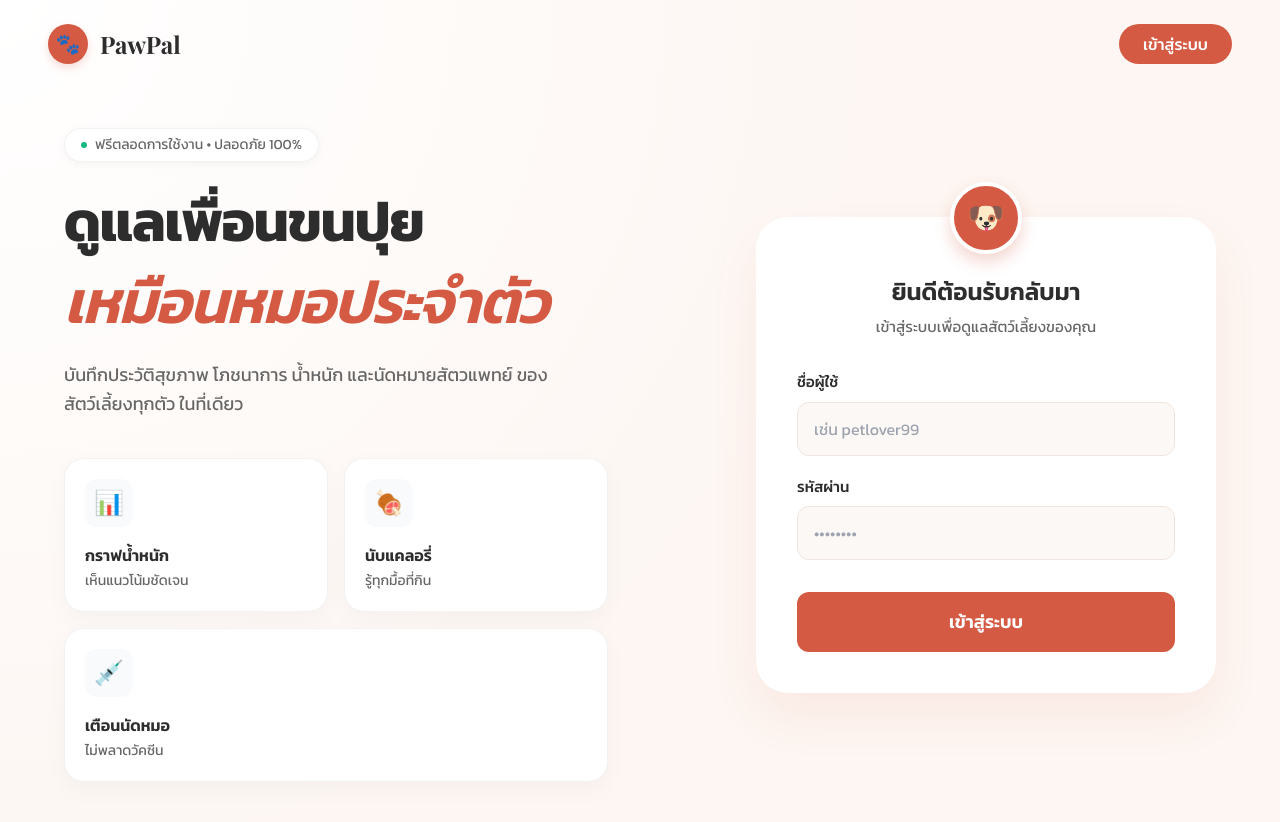
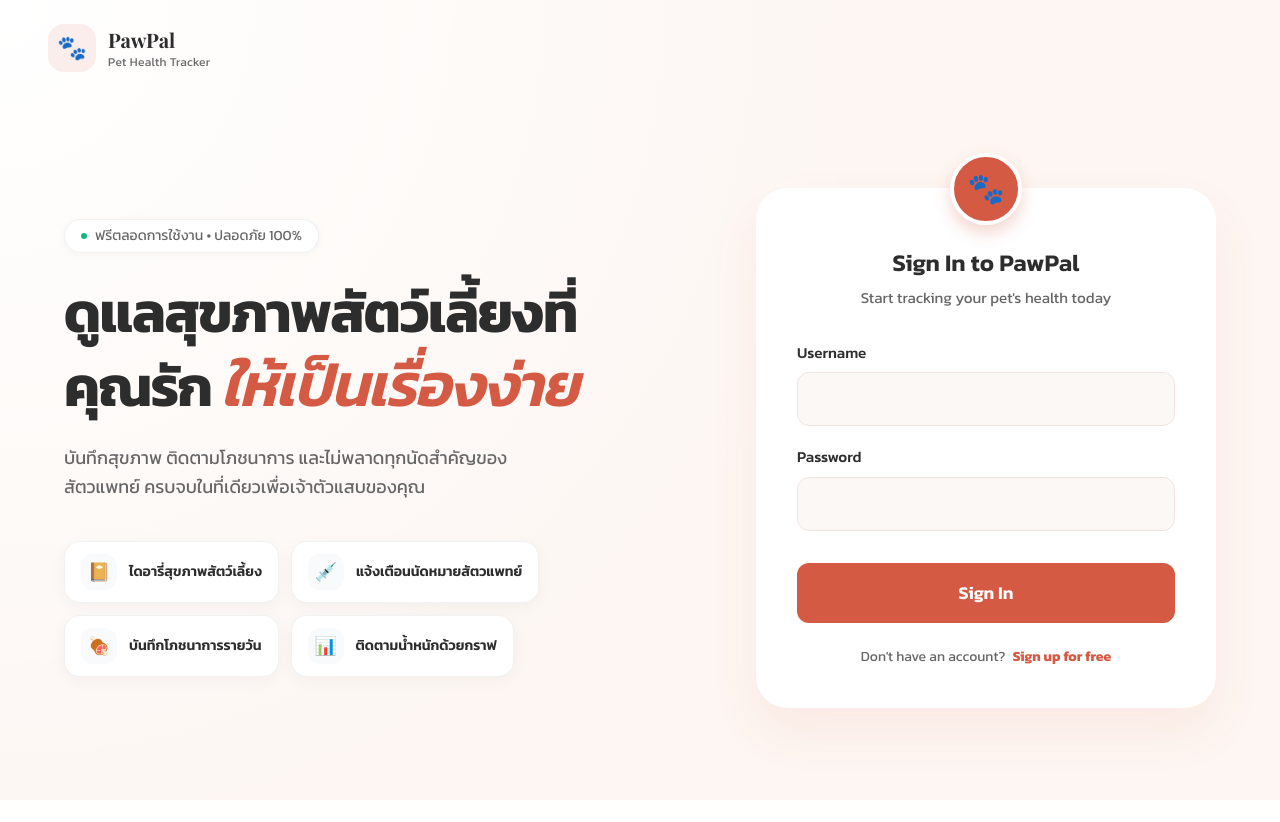
Before and after one commit to myminit/pet-health-tracker, a Django app: page / in a window 1280 px wide. After the commit the page ends 770 px from the top, so only its background shows below. Run offline with Django 5.2, Linux system fonts and the light colour scheme; some libraries are stand-ins or nearby versions.

Commit message:
เพิ่ม sign in

```diff
--- a/apps/pets/templates/pets/login.html
+++ b/apps/pets/templates/pets/login.html
@@ -4,7 +4,7 @@
 <head>
     <meta charset="UTF-8">
     <meta name="viewport" content="width=device-width, initial-scale=1.0">
-    <title>เข้าสู่ระบบ - PawPal</title>
+    <title>PawPal</title>
     <link rel="preconnect" href="https://fonts.googleapis.com">
     <link rel="preconnect" href="https://fonts.gstatic.com" crossorigin>
     <link
@@ -39,17 +39,17 @@
 
     <nav class="flex justify-between items-center py-4 px-5 sm:py-6 sm:px-12">
         <a href="/" class="flex items-center gap-3 no-underline">
-            <div
-                class="bg-primary text-white w-10 h-10 rounded-full flex items-center justify-center text-xl shadow-[0_4px_8px_rgba(213,90,68,0.2)]">
-                🐾</div>
-            <span class="text-2xl font-bold font-playfair text-text-dark">PawPal</span>
+            <div class="bg-primary/10 text-primary w-12 h-12 rounded-2xl flex items-center justify-center text-2xl">
+                🐾
+            </div>
+            <div class="flex flex-col leading-tight">
+                <span class="text-xl font-bold font-playfair text-text-dark">PawPal</span>
+                <span class="text-xs text-text-muted font-normal tracking-wide">Pet Health Tracker</span>
+            </div>
         </a>
-        <a href="#"
-            class="bg-primary hover:bg-primary-hover text-white border-none rounded-full py-2 px-6 font-medium cursor-pointer no-underline transition-all duration-200 hover:-translate-y-px">เข้าสู่ระบบ</a>
     </nav>
 
-    <div
-        class="max-w-[1200px] w-full mx-auto px-6 py-10 flex-1 flex flex-col lg:flex-row items-center gap-16 lg:gap-16">
+    <div class="max-w-[1200px] w-full mx-auto px-6 py-10 flex-1 flex flex-col lg:flex-row items-center gap-16">
 
         <!-- Left Content -->
         <div class="flex-1 w-full lg:max-w-[580px] text-center lg:text-left">
@@ -60,33 +60,39 @@
             </div>
 
             <h1 class="text-[2.5rem] sm:text-[3.5rem] font-bold leading-tight mt-0 mb-5 text-text-dark tracking-tight">
-                ดูแลเพื่อนขนปุย
-                <span
-                    class="text-primary italic block mt-2 text-[2.8rem] sm:text-[3.8rem] font-semibold">เหมือนหมอประจำตัว</span>
+                ดูแลสุขภาพสัตว์เลี้ยงที่คุณรัก
+                <span class="text-primary italic text-[2.8rem] sm:text-[3.8rem] font-semibold">ให้เป็นเรื่องง่าย</span>
             </h1>
 
             <p class="text-lg text-text-muted leading-relaxed mb-10 max-w-[500px] mx-auto lg:mx-0">
-                บันทึกประวัติสุขภาพ โภชนาการ น้ำหนัก และนัดหมายสัตวแพทย์ ของสัตว์เลี้ยงทุกตัว ในที่เดียว
+                บันทึกสุขภาพ ติดตามโภชนาการ และไม่พลาดทุกนัดสำคัญของสัตวแพทย์ ครบจบในที่เดียวเพื่อเจ้าตัวแสบของคุณ
             </p>
 
-            <div class="flex flex-col sm:flex-row gap-4 justify-center lg:justify-start flex-wrap">
+            <div class="flex flex-wrap gap-3 justify-center lg:justify-start">
                 <div
-                    class="bg-white rounded-[20px] p-5 flex-1 min-w-[180px] text-left shadow-[0_8px_24px_rgba(0,0,0,0.03)] border border-black/5 transition-transform duration-200 hover:-translate-y-1">
-                    <div class="bg-gray-50 w-12 h-12 rounded-xl flex items-center justify-center text-2xl mb-4">📊</div>
-                    <div class="font-semibold text-base mb-1 text-text-dark">กราฟน้ำหนัก</div>
-                    <div class="text-sm text-text-muted">เห็นแนวโน้มชัดเจน</div>
+                    class="bg-white rounded-2xl px-4 py-3 flex items-center gap-3 shadow-[0_4px_16px_rgba(0,0,0,0.04)] border border-black/5 transition-transform duration-200 hover:-translate-y-0.5">
+                    <div class="bg-gray-50 w-9 h-9 rounded-xl flex items-center justify-center text-lg shrink-0">📔
+                    </div>
+                    <span class="font-semibold text-sm text-text-dark whitespace-nowrap">ไดอารี่สุขภาพสัตว์เลี้ยง</span>
                 </div>
                 <div
-                    class="bg-white rounded-[20px] p-5 flex-1 min-w-[180px] text-left shadow-[0_8px_24px_rgba(0,0,0,0.03)] border border-black/5 transition-transform duration-200 hover:-translate-y-1">
-                    <div class="bg-gray-50 w-12 h-12 rounded-xl flex items-center justify-center text-2xl mb-4">🍖</div>
-                    <div class="font-semibold text-base mb-1 text-text-dark">นับแคลอรี่</div>
-                    <div class="text-sm text-text-muted">รู้ทุกมื้อที่กิน</div>
+                    class="bg-white rounded-2xl px-4 py-3 flex items-center gap-3 shadow-[0_4px_16px_rgba(0,0,0,0.04)] border border-black/5 transition-transform duration-200 hover:-translate-y-0.5">
+                    <div class="bg-gray-50 w-9 h-9 rounded-xl flex items-center justify-center text-lg shrink-0">💉
+                    </div>
+                    <span
+                        class="font-semibold text-sm text-text-dark whitespace-nowrap">แจ้งเตือนนัดหมายสัตวแพทย์</span>
                 </div>
                 <div
-                    class="bg-white rounded-[20px] p-5 flex-1 min-w-[180px] text-left shadow-[0_8px_24px_rgba(0,0,0,0.03)] border border-black/5 transition-transform duration-200 hover:-translate-y-1">
-                    <div class="bg-gray-50 w-12 h-12 rounded-xl flex items-center justify-center text-2xl mb-4">💉</div>
-                    <div class="font-semibold text-base mb-1 text-text-dark">เตือนนัดหมอ</div>
-                    <div class="text-sm text-text-muted">ไม่พลาดวัคซีน</div>
+                    class="bg-white rounded-2xl px-4 py-3 flex items-center gap-3 shadow-[0_4px_16px_rgba(0,0,0,0.04)] border border-black/5 transition-transform duration-200 hover:-translate-y-0.5">
+                    <div class="bg-gray-50 w-9 h-9 rounded-xl flex items-center justify-center text-lg shrink-0">🍖
+                    </div>
+                    <span class="font-semibold text-sm text-text-dark whitespace-nowrap">บันทึกโภชนาการรายวัน</span>
+                </div>
+                <div
+                    class="bg-white rounded-2xl px-4 py-3 flex items-center gap-3 shadow-[0_4px_16px_rgba(0,0,0,0.04)] border border-black/5 transition-transform duration-200 hover:-translate-y-0.5">
+                    <div class="bg-gray-50 w-9 h-9 rounded-xl flex items-center justify-center text-lg shrink-0">📊
+                    </div>
+                    <span class="font-semibold text-sm text-text-dark whitespace-nowrap">ติดตามน้ำหนักด้วยกราฟ</span>
                 </div>
             </div>
         </div>
@@ -97,37 +103,104 @@
                 class="bg-white rounded-[32px] pt-12 pb-10 px-6 sm:px-10 w-full max-w-[460px] shadow-[0_24px_48px_rgba(213,90,68,0.08)] relative border border-white/80">
                 <div
                     class="w-[72px] h-[72px] bg-primary rounded-full flex items-center justify-center text-3xl absolute -top-[36px] left-1/2 -translate-x-1/2 shadow-[0_8px_16px_rgba(213,90,68,0.25)] border-[4px] border-white">
-                    🐶</div>
+                    🐾
+                </div>
 
-                <h2 class="text-center text-2xl font-semibold mt-2.5 mb-2 text-text-dark">ยินดีต้อนรับกลับมา</h2>
-                <p class="text-center text-text-muted text-[0.95rem] mb-8">เข้าสู่ระบบเพื่อดูแลสัตว์เลี้ยงของคุณ</p>
+                <!-- Sign In Form -->
+                <div id="signin-form">
+                    <h2 class="text-center text-2xl font-semibold mt-2.5 mb-2 text-text-dark">Sign In to PawPal</h2>
+                    <p class="text-center text-text-muted text-[0.95rem] mb-8">Start tracking your pet's health today
+                    </p>
 
                     <form method="POST" action="">
                         {% csrf_token %}
                         <div class="mb-5">
                             <label class="block font-medium text-[0.95rem] text-text-dark mb-2"
-                            for="username">ชื่อผู้ใช้</label>
-                        <input type="text" id="username" name="username"
-                            class="w-full py-3.5 px-4 border-[1.5px] border-input-border bg-input-bg rounded-xl font-sans text-base transition-all duration-200 placeholder:text-gray-400 focus:outline-none focus:border-primary focus:bg-white focus:ring-[4px] focus:ring-primary/10"
-                            placeholder="เช่น petlover99" required>
+                                for="signin-username">Username</label>
+                            <input type="text" id="signin-username" name="username"
+                                class="w-full py-3.5 px-4 border-[1.5px] border-input-border bg-input-bg rounded-xl font-sans text-base transition-all duration-200 focus:outline-none focus:border-primary focus:bg-white focus:ring-[4px] focus:ring-primary/10"
+                                required>
+                        </div>
+                        <div class="mb-5">
+                            <label class="block font-medium text-[0.95rem] text-text-dark mb-2"
+                                for="signin-password">Password</label>
+                            <input type="password" id="signin-password" name="password"
+                                class="w-full py-3.5 px-4 border-[1.5px] border-input-border bg-input-bg rounded-xl font-sans text-base transition-all duration-200 focus:outline-none focus:border-primary focus:bg-white focus:ring-[4px] focus:ring-primary/10"
+                                required>
+                        </div>
+                        <button type="submit"
+                            class="w-full py-4 bg-primary text-white border-none rounded-xl font-semibold text-lg cursor-pointer transition-all duration-200 mt-3 font-sans hover:bg-primary-hover hover:-translate-y-0.5 hover:shadow-[0_8px_16px_rgba(213,90,68,0.2)] active:translate-y-0">
+                            Sign In
+                        </button>
+                    </form>
+
+                    <p class="text-center text-text-muted text-sm mt-6">
+                        Don't have an account?
+                        <button onclick="toggleForm('signup')"
+                            class="text-primary font-bold bg-transparent border-none cursor-pointer hover:underline ml-1 font-sans">Sign
+                            up for free</button>
+                    </p>
                 </div>
 
+                <!-- Sign Up Form -->
+                <div id="signup-form" class="hidden">
+                    <h2 class="text-center text-2xl font-semibold mt-2.5 mb-2 text-text-dark">Create an Account</h2>
+                    <p class="text-center text-text-muted text-[0.95rem] mb-8">Join PawPal and care for your pets</p>
+
+                    <form method="POST" action="">
+                        {% csrf_token %}
                         <div class="mb-5">
                             <label class="block font-medium text-[0.95rem] text-text-dark mb-2"
-                            for="password">รหัสผ่าน</label>
-                        <input type="password" id="password" name="password"
-                            class="w-full py-3.5 px-4 border-[1.5px] border-input-border bg-input-bg rounded-xl font-sans text-base transition-all duration-200 placeholder:text-gray-400 focus:outline-none focus:border-primary focus:bg-white focus:ring-[4px] focus:ring-primary/10"
-                            placeholder="••••••••" required>
+                                for="signup-username">Username</label>
+                            <input type="text" id="signup-username" name="username"
+                                class="w-full py-3.5 px-4 border-[1.5px] border-input-border bg-input-bg rounded-xl font-sans text-base transition-all duration-200 focus:outline-none focus:border-primary focus:bg-white focus:ring-[4px] focus:ring-primary/10"
+                                required>
                         </div>
+                        <div class="mb-5">
+                            <label class="block font-medium text-[0.95rem] text-text-dark mb-2"
+                                for="signup-email">Email</label>
+                            <input type="email" id="signup-email" name="email"
+                                class="w-full py-3.5 px-4 border-[1.5px] border-input-border bg-input-bg rounded-xl font-sans text-base transition-all duration-200 focus:outline-none focus:border-primary focus:bg-white focus:ring-[4px] focus:ring-primary/10"
+                                required>
+                        </div>
+                        <div class="mb-5">
+                            <label class="block font-medium text-[0.95rem] text-text-dark mb-2"
+                                for="signup-password">Password</label>
+                            <input type="password" id="signup-password" name="password"
+                                class="w-full py-3.5 px-4 border-[1.5px] border-input-border bg-input-bg rounded-xl font-sans text-base transition-all duration-200 focus:outline-none focus:border-primary focus:bg-white focus:ring-[4px] focus:ring-primary/10"
+                                required>
+                        </div>
+                        <button type="submit"
+                            class="w-full py-4 bg-primary text-white border-none rounded-xl font-semibold text-lg cursor-pointer transition-all duration-200 mt-3 font-sans hover:bg-primary-hover hover:-translate-y-0.5 hover:shadow-[0_8px_16px_rgba(213,90,68,0.2)] active:translate-y-0">
+                            Sign Up
+                        </button>
+                    </form>
 
-                    <button type="submit"
-                        class="w-full py-4 bg-primary text-white border-none rounded-xl font-semibold text-lg cursor-pointer transition-all duration-200 mt-3 font-sans hover:bg-primary-hover hover:-translate-y-0.5 hover:shadow-[0_8px_16px_rgba(213,90,68,0.2)] active:translate-y-0">เข้าสู่ระบบ</button>
-                </form>
+                    <p class="text-center text-text-muted text-sm mt-6">
+                        Already have an account?
+                        <button onclick="toggleForm('signin')"
+                            class="text-primary font-bold bg-transparent border-none cursor-pointer hover:underline ml-1 font-sans">Sign
+                            in here</button>
+                    </p>
+                </div>
 
             </div>
         </div>
     </div>
-    </div>
+
+    <script>
+        function toggleForm(target) {
+            const signin = document.getElementById('signin-form');
+            const signup = document.getElementById('signup-form');
+            if (target === 'signup') {
+                signin.classList.add('hidden');
+                signup.classList.remove('hidden');
+            } else {
+                signup.classList.add('hidden');
+                signin.classList.remove('hidden');
+            }
+        }
+    </script>
 
 </body>
 
```
Lines whose indentation alone changed are shown as unchanged.
